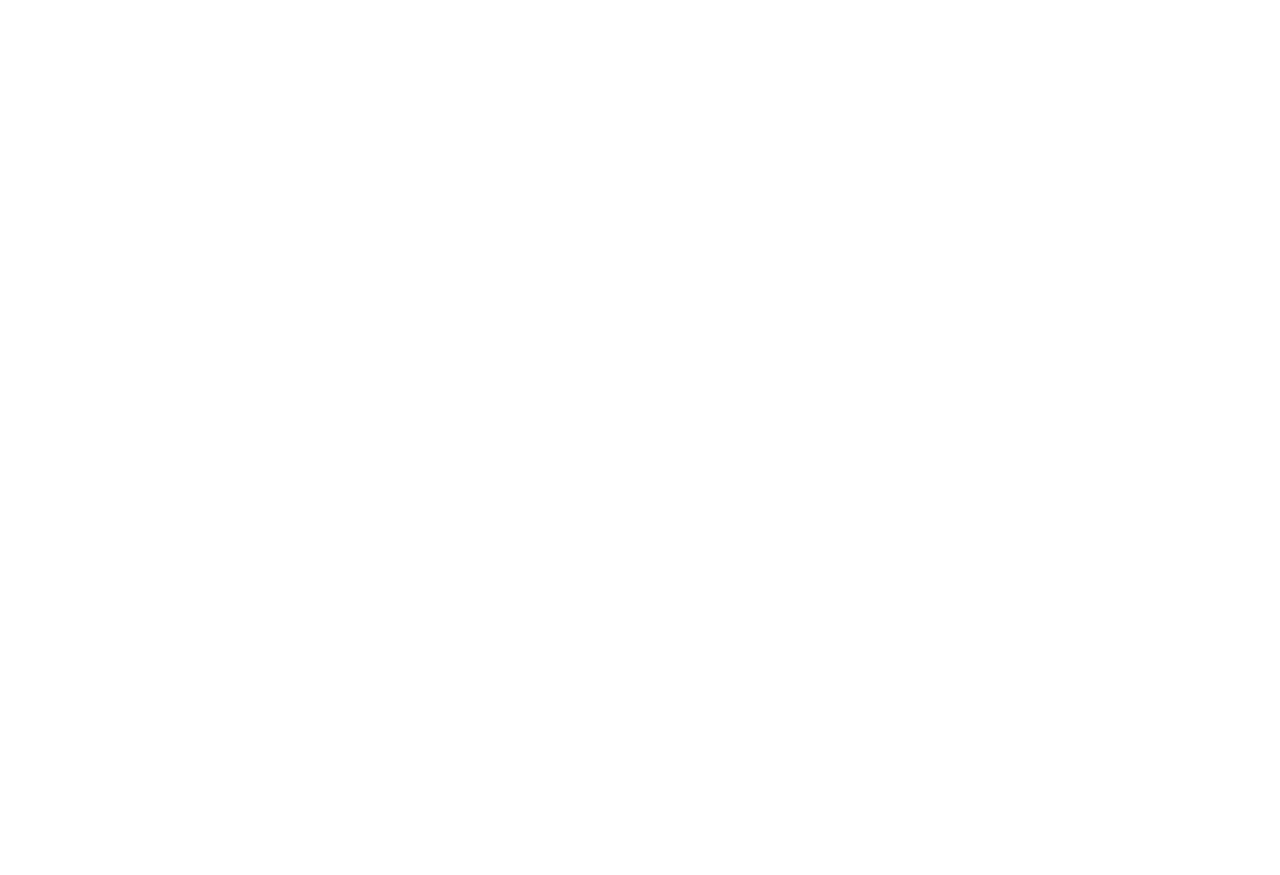
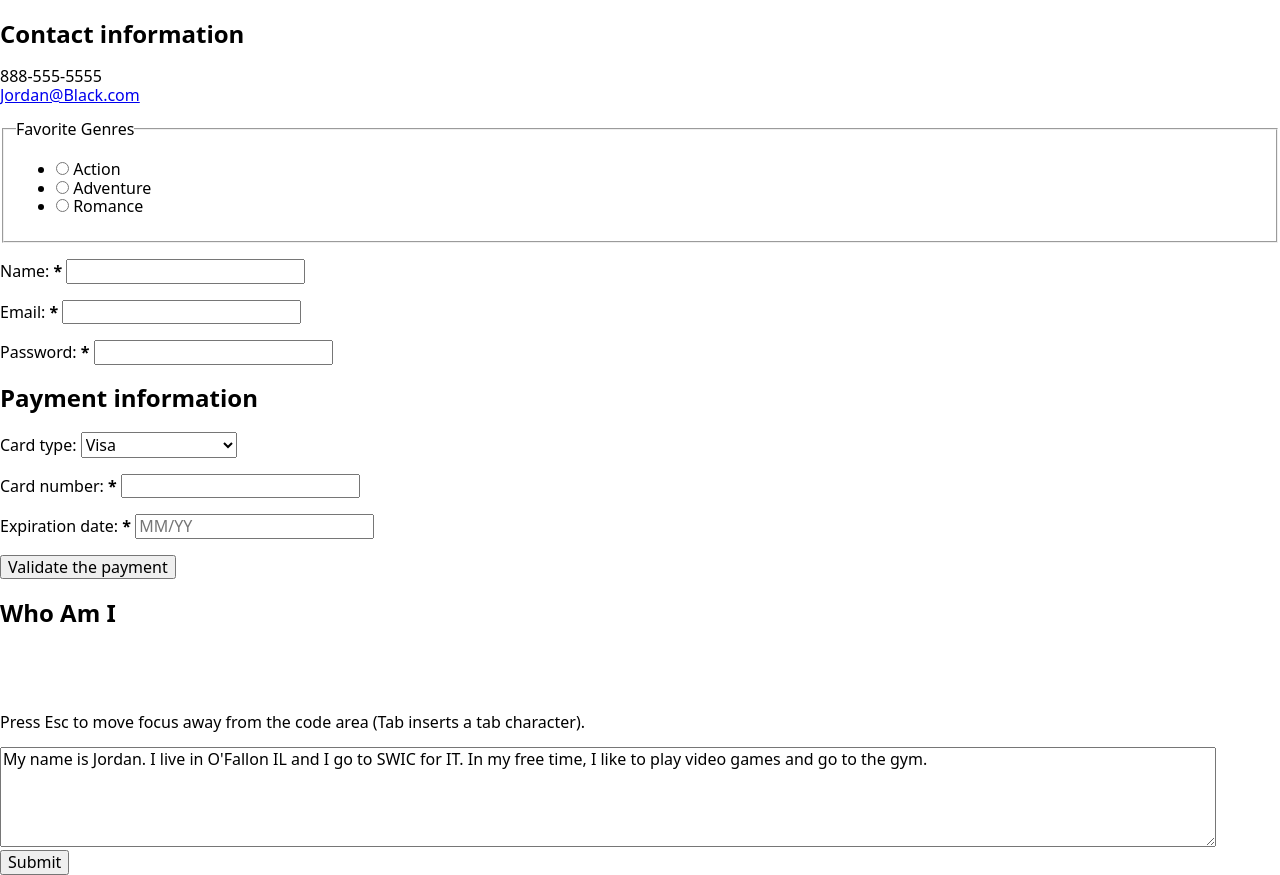
Before and after one commit to SWIC-177/html-css-skills-demo-JordanABlack, a plain HTML site: page index.html in a window 1280 px wide. Before the commit the page ends 800 px from the top, so only its background shows below. Drawn offline with nearby package versions, Linux system fonts and the light colour scheme.

Commit message:
Add new features

```diff
--- a/index.html
+++ b/index.html
@@ -1,5 +1,6 @@
 <!DOCTYPE html>
 <html lang="en">
+
 <head>
   <meta charset="UTF-8" />
   <link rel="icon" type="image/svg+xml" href="/vite.svg" />
@@ -7,5 +8,122 @@
   <title>HTML-CSS Template</title>
   <link rel="stylesheet" href="./style.css" />
 </head>
-  <body></body>
+
+<body>
+  <form>
+
+    <section>
+      <h1>Contact information</h1>
+
+      <p>
+        888-555-5555<br>
+        <a href="mailto:yourfirstname@yourlastname.com">Jordan@Black.com</a>
+      </p>
+
+
+      <fieldset>
+        <legend>Favorite Genres</legend>
+        <ul>
+          <li>
+            <label for="Favorite Genres_1">
+              <input type="radio" id="Favorite Genres_1" name="title" value="A" />
+              Action
+            </label>
+          </li>
+          <li>
+            <label for="Favorite Genres_2">
+              <input type="radio" id="Favorite Genres_2" name="title" value="K" />
+              Adventure
+            </label>
+          </li>
+          <li>
+            <label for="Favorite Genres_3">
+              <input type="radio" id="Favorite Genres_3" name="title" value="Q" />
+              Romance
+            </label>
+          </li>
+        </ul>
+      </fieldset>
+      <p>
+        <label for="name">
+          <span>Name: </span>
+          <strong><span aria-label="required">*</span></strong>
+        </label>
+        <input type="text" id="name" name="username" required />
+      </p>
+      <p>
+        <label for="mail">
+          <span>Email: </span>
+          <strong><span aria-label="required">*</span></strong>
+        </label>
+        <input type="email" id="mail" name="usermail" required />
+      </p>
+      <p>
+        <label for="pwd">
+          <span>Password: </span>
+          <strong><span aria-label="required">*</span></strong>
+        </label>
+        <input type="password" id="pwd" name="password" required />
+      </p>
+    </section>
+
+    <section>
+      <h2>Payment information</h2>
+      <p>
+        <label for="card">
+          <span>Card type:</span>
+        </label>
+        <select id="card" name="usercard">
+          <option value="visa">Visa</option>
+          <option value="mc">Mastercard</option>
+          <option value="amex">American Express</option>
+        </select>
+      </p>
+      <p>
+        <label for="number">
+          <span>Card number:</span>
+          <strong><span aria-label="required">*</span></strong>
+        </label>
+        <input type="tel" id="number" name="cardnumber" required />
+      </p>
+      <p>
+        <label for="expiration">
+          <span>Expiration date:</span>
+          <strong><span aria-label="required">*</span></strong>
+        </label>
+        <input
+          type="text"
+          id="expiration"
+          name="expiration"
+          required
+          placeholder="MM/YY"
+          pattern="^(0[1-9]|1[0-2])\/([0-9]{2})$" />
+      </p>
+    </section>
+
+    <section>
+      <p>
+        <button type="submit">Validate the payment</button>
+      </p>
+    </section>
+
+    </form>
+
+</body>
+<h2>Who Am I</h2>
+
+<div class="output" style="min-height: 50px;"></div>
+
+<p class="a11y-label">
+  Press Esc to move focus away from the code area (Tab inserts a tab character).
+</p>
+
+<textarea id="code" class="input" style="min-height: 100px; width: 95%">
+My name is Jordan. I live in O'Fallon IL and I go to SWIC for IT. In my free time, I like to play video games and go to the gym.
+</textarea>
+
+<div class="playable-buttons">
+  <input id="solution" type="button" value="Submit" />
+</div>
+
 </html>
```
Lines whose indentation alone changed are shown as unchanged.
